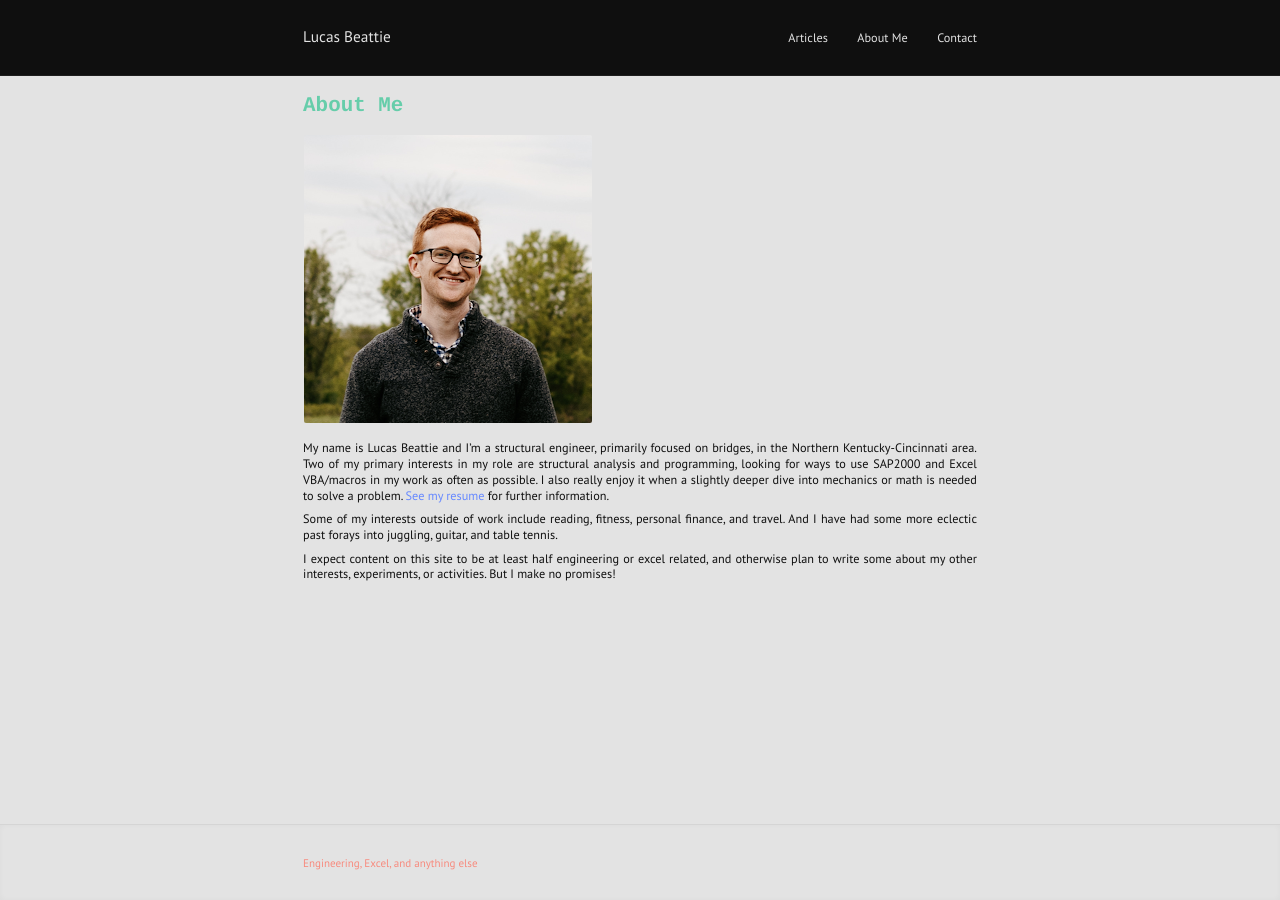
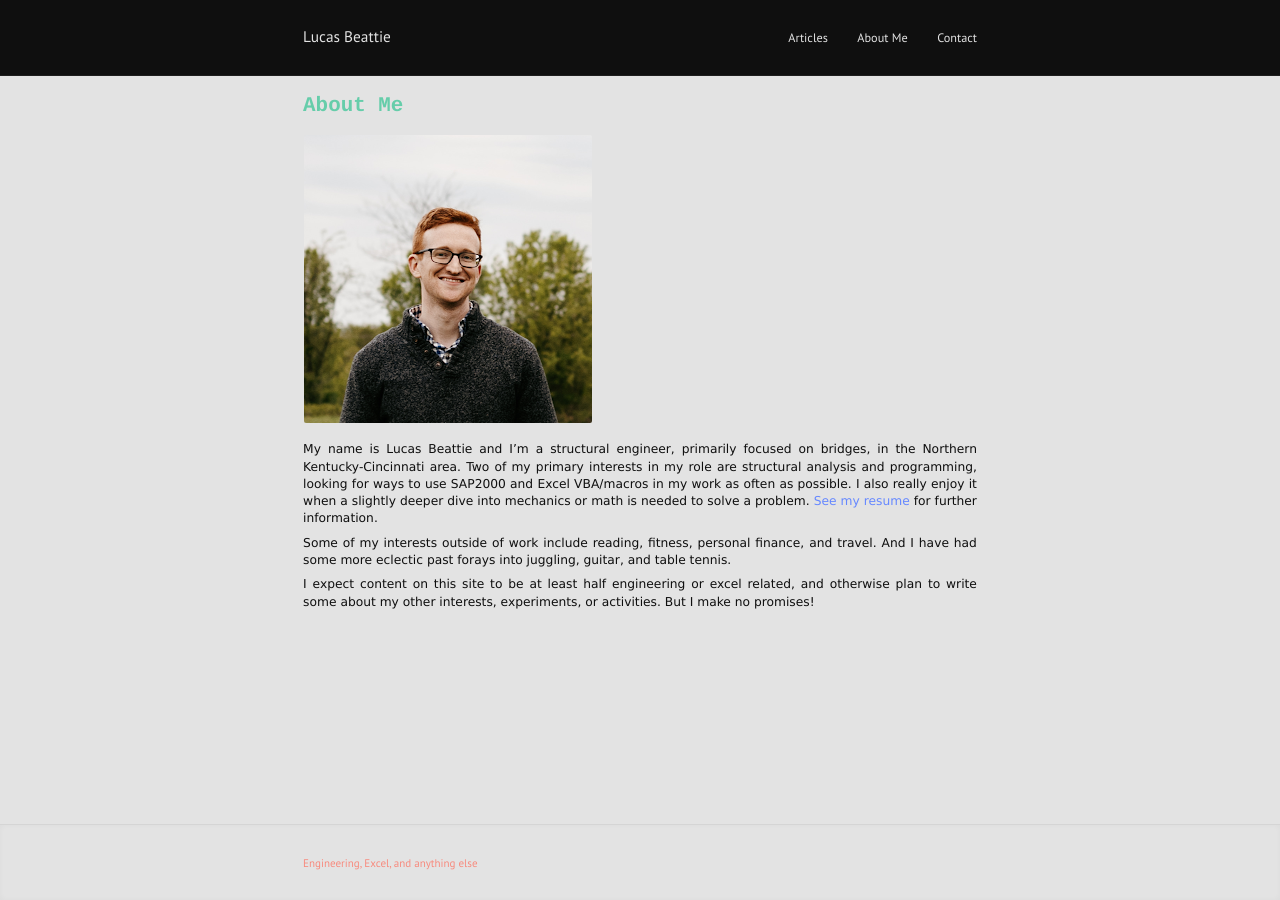
Before and after one commit to labeattie/lucasbeattiedotcom, a Jekyll site: the page built from index.md, in a window 1280 px wide. Built offline with Jekyll 4.4.1, drawn with Linux system fonts in a browser that asks for light colours.

```diff
--- a/_sass/basic.sass
+++ b/_sass/basic.sass
@@ -34,7 +34,8 @@
   text-align: justify
   margin-bottom: 0.6em
   margin-top: 0.3em
-  line-height: 1.3
+  line-height: 1.4
+  font-family: verdana, sans-serif
 
 a
   color: $link-color
```
